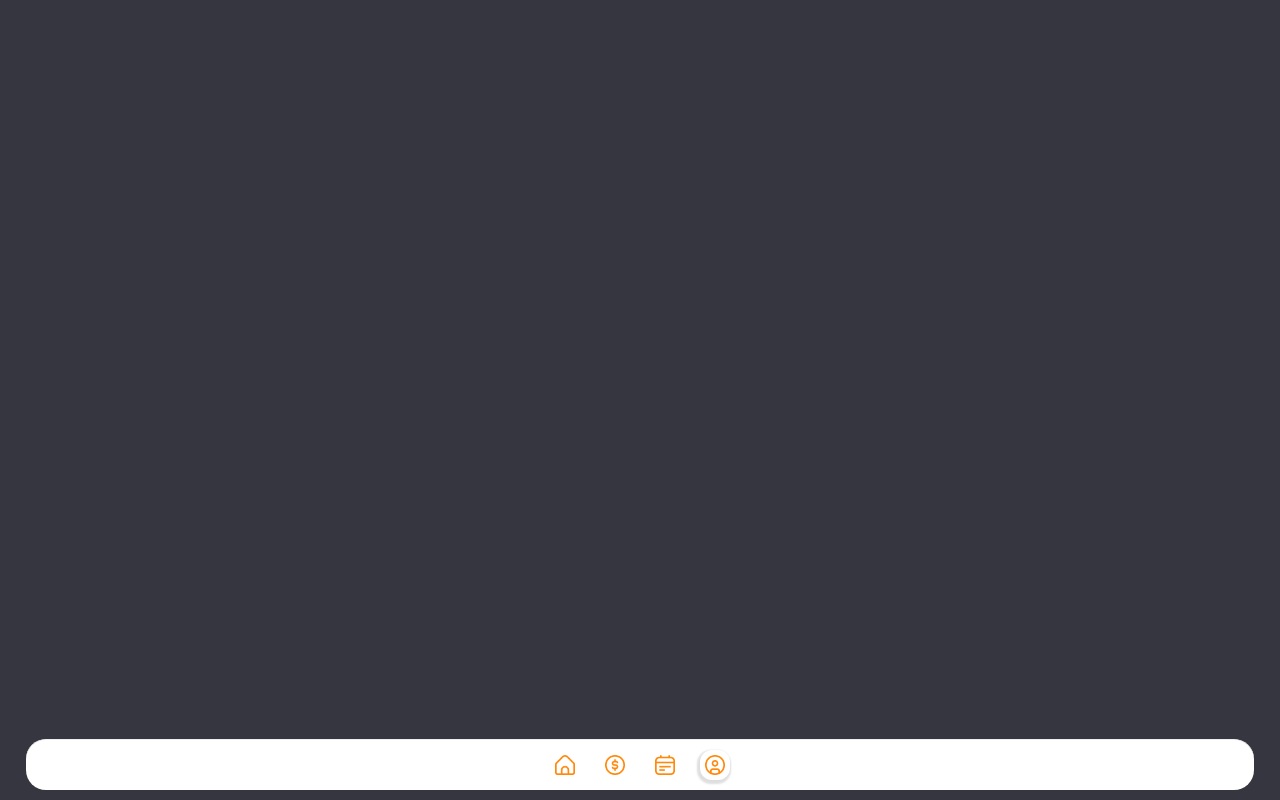
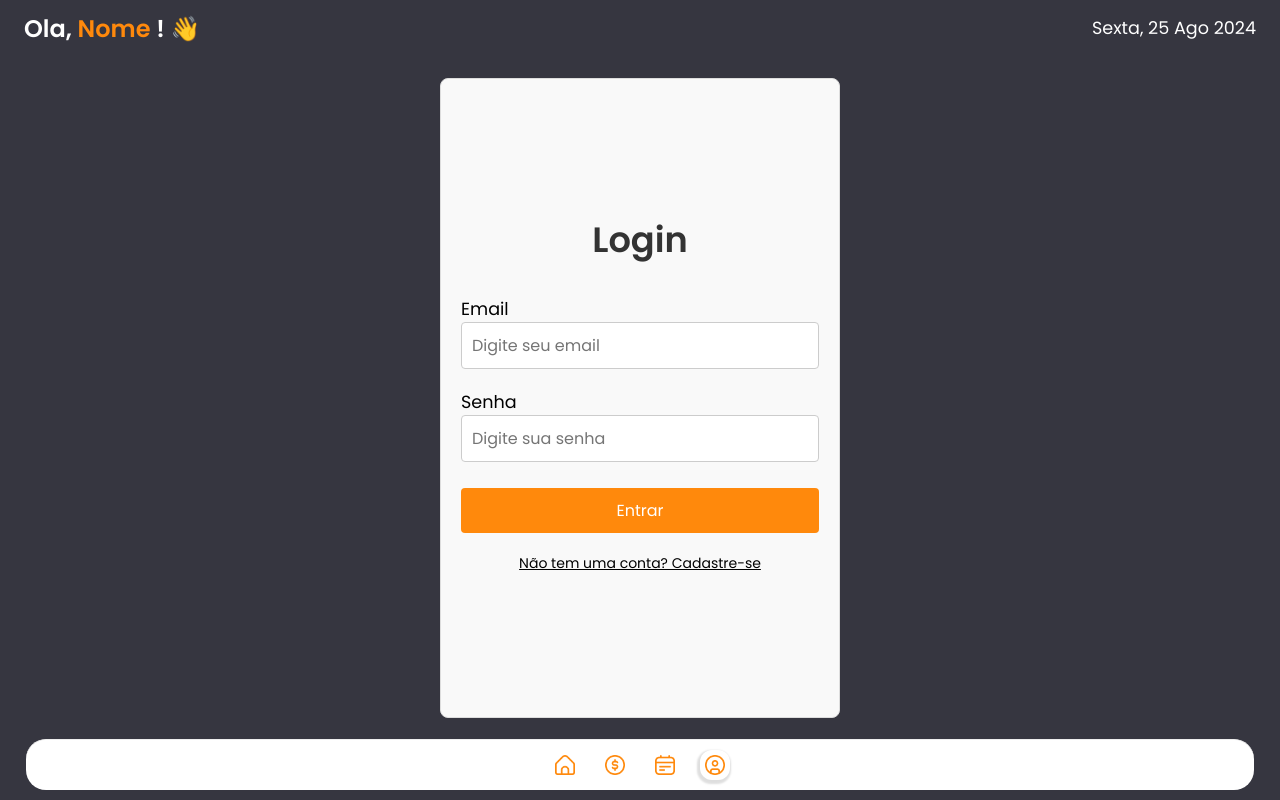
Before and after one commit to KenzoSant/smart-parking-front, a React (Vite) app in the folder FrontEnd/: page /perfil in a window 1280 px wide. Before the commit this address had no page. Built offline with nearby package versions, Linux system fonts and the light colour scheme.

Commit message:
commit-back

```diff
--- a/FrontEnd/index.html
+++ b/FrontEnd/index.html
@@ -1,5 +1,5 @@
 <!doctype html>
-<html lang="en">
+<html lang="pt-BR">
   <head>
     <meta charset="UTF-8" />
     <link rel="icon" type="image/svg+xml" href="./src/assets/img/parking.png" />
--- a/FrontEnd/package.json
+++ b/FrontEnd/package.json
@@ -11,6 +11,7 @@
   },
   "dependencies": {
     "@flaticon/flaticon-uicons": "^3.3.1",
+    "axios": "^1.7.7",
     "react": "^18.3.1",
     "react-dom": "^18.3.1",
     "react-hook-form": "^7.53.0",
--- a/FrontEnd/src/App.jsx
+++ b/FrontEnd/src/App.jsx
@@ -1,21 +1,21 @@
-import React, { useState } from 'react'
-import { BrowserRouter as Router, Routes, Route } from 'react-router-dom';
+import React from 'react';
+import { Routes, Route } from 'react-router-dom';
 import Home from './pages/Home/Home';
 import Payment from './pages/Payment/Payment';
+import User from './pages/User/User';
 import Nav from './components/Nav/Nav';
 
 function App() {
   return (
-    <Router>
     <div>
       <Routes>
         <Route path="/" element={<Home />} />
         <Route path="/pagar" element={<Payment />} />
+        <Route path="/perfil" element={<User />} />
+
       </Routes>
-        {/* Menu de navegação */}
       <Nav />
     </div>
-    </Router>
   );
 }
 
--- /dev/null
+++ b/FrontEnd/src/components/UserLog/UserLog.jsx
@@ -0,0 +1,98 @@
+import React, { useContext, useState } from 'react';
+import { AuthContext } from '../../context/AuthProvider'; // Ajuste o caminho se necessário
+import styles from './UserLog.module.css'; // Importação correta dos estilos
+
+const UserLog = () => {
+  const { login, register, error, loading } = useContext(AuthContext);
+  const [email, setEmail] = useState('');
+  const [password, setPassword] = useState('');
+  const [name, setName] = useState('');
+  const [isLogin, setIsLogin] = useState(true); // Estado para alternar entre login e cadastro
+
+  // Função para alternar entre Login e Cadastro
+  const toggleForm = () => {
+    setIsLogin(!isLogin);
+    setEmail('');
+    setPassword('');
+    setName('');
+  };
+
+  // Função para manipular o submit
+  const handleSubmit = (e) => {
+    e.preventDefault();
+    if (isLogin) {
+      handleLogin();
+    } else {
+      handleRegister();
+    }
+  };
+
+  // Função para login
+  const handleLogin = () => {
+    login(email, password);
+  };
+
+  // Função para cadastro
+  const handleRegister = () => {
+    register(name, email, password);
+  };
+
+  return (
+    <div className={styles.container}>
+      <h1 className={styles.title}>{isLogin ? 'Login' : 'Cadastro'}</h1>
+
+      <form className={styles.form} onSubmit={handleSubmit}>
+        {/* Se não for login, exibe o campo de nome */}
+        {!isLogin && (
+          <div className={styles.formGroup}>
+            <label htmlFor="name">Nome</label>
+            <input
+              type="text"
+              id="name"
+              className={styles.input}
+              placeholder="Digite seu nome"
+              value={name}
+              onChange={(e) => setName(e.target.value)}
+            />
+          </div>
+        )}
+
+        <div className={styles.formGroup}>
+          <label htmlFor="email">Email</label>
+          <input
+            type="email"
+            id="email"
+            className={styles.input}
+            placeholder="Digite seu email"
+            value={email}
+            onChange={(e) => setEmail(e.target.value)}
+          />
+        </div>
+
+        <div className={styles.formGroup}>
+          <label htmlFor="password">Senha</label>
+          <input
+            type="password"
+            id="password"
+            className={styles.input}
+            placeholder="Digite sua senha"
+            value={password}
+            onChange={(e) => setPassword(e.target.value)}
+          />
+        </div>
+
+        <button type="submit" className={styles.submitButton} disabled={loading}>
+          {loading ? 'Carregando...' : isLogin ? 'Entrar' : 'Cadastrar'}
+        </button>
+      </form>
+
+      {error && <p className={styles.error}>{error}</p>}
+
+      <button className={styles.toggleButton} onClick={toggleForm}>
+        {isLogin ? 'Não tem uma conta? Cadastre-se' : 'Já tem uma conta? Faça Login'}
+      </button>
+    </div>
+  );
+};
+
+export default UserLog;
--- /dev/null
+++ b/FrontEnd/src/components/UserLog/UserLog.module.css
@@ -0,0 +1,73 @@
+.container {
+    max-width: 400px;
+    margin: 0 auto;
+    padding: 20px;
+    border: 1px solid #ddd;
+    border-radius: 8px;
+    background-color: #f9f9f9;
+
+    display: flex;
+    flex-direction: column;
+    justify-content: center;
+    align-items: center;
+    min-height: 80vh;
+}
+
+.title {
+    text-align: center;
+    margin-bottom: 20px;
+    color: #333;
+}
+
+.form {
+    display: flex;
+    flex-direction: column;
+}
+
+.formGroup {
+    display: block;
+    align-items: center;
+    justify-content: center;
+    color: var(--primary-color-dark);
+    margin: 10px 0 10px 0;
+}
+
+.input {
+    width: 100%;
+    padding: 10px;
+    font-size: 16px;
+    border: 1px solid #ccc;
+    border-radius: 4px;
+}
+
+.submitButton {
+    width: 100%;
+    padding: 10px;
+    background-color: var(--second-color);
+    color: white;
+    border: none;
+    border-radius: 4px;
+    cursor: pointer;
+    font-size: 16px;
+    margin-top: 1rem;
+}
+
+.submitButton:hover {
+    background-color: var(--second-color-hover);
+}
+
+.toggleButton {
+    margin-top: 10px;
+    width: 100%;
+    padding: 10px;
+    background-color: transparent;
+    color: var(--primary-color-dark);
+    border: none;
+    cursor: pointer;
+    text-decoration: underline;
+    font-size: 14px;
+}
+
+.toggleButton:hover {
+    color: var(--second-color-hover);
+}
--- /dev/null
+++ b/FrontEnd/src/components/UserPage/UserPage.jsx
@@ -0,0 +1,36 @@
+import React, { useContext, useState } from 'react';
+import { AuthContext } from '../../context/AuthProvider'; // Ajuste o caminho
+import './UserPage.css';
+
+const UserPage = () => {
+  const { user, logout } = useContext(AuthContext); // Extraindo a função logout do contexto
+  const [vehicle, setVehicle] = useState('');
+
+  const handleAddVehicle = () => {
+    console.log("Veículo adicionado:", vehicle);
+    setVehicle('');
+  };
+
+  return (
+    <div>
+      <h1>Bem-vindo, {user ? user.name : 'Usuário'}</h1>
+      <div className="add-vehicle">
+        <h2>Adicionar Veículo</h2>
+        <input
+          type="text"
+          value={vehicle}
+          onChange={(e) => setVehicle(e.target.value)}
+          placeholder="Nome do veículo"
+        />
+        <button onClick={handleAddVehicle}>Adicionar</button>
+      </div>
+
+      {/* Botão de Logout */}
+      <button onClick={logout} className="logout-button">
+        Logout
+      </button>
+    </div>
+  );
+};
+
+export default UserPage;
--- /dev/null
+++ b/FrontEnd/src/context/AuthProvider.jsx
@@ -0,0 +1,115 @@
+import React, { createContext, useState, useEffect } from 'react';
+import axios from 'axios';
+import { useNavigate } from 'react-router-dom';
+
+export const AuthContext = createContext();
+
+const AuthProvider = ({ children }) => {
+  const [user, setUser] = useState(() => {
+    const token = localStorage.getItem('token');
+    return token ? { token } : null; // Se tiver token, retorna um objeto de usuário
+  });
+  const [loading, setLoading] = useState(false);
+  const [error, setError] = useState(null);
+  const navigate = useNavigate();
+
+  // Função para buscar os dados do usuário com base no token
+  const fetchUserData = async () => {
+    const token = localStorage.getItem('token');
+    if (token) {
+      try {
+        const response = await axios.get('http://localhost:8080/api/v1/user', {
+          headers: {
+            Authorization: `Bearer ${token}`,
+          },
+        });
+        setUser(response.data); // Armazena os dados do usuário
+        localStorage.setItem('user', JSON.stringify(response.data)); // Armazena no localStorage
+      } catch (err) {
+        console.error('Erro ao buscar dados do usuário:', err);
+      }
+    }
+  };
+
+  // Função para login
+  const login = async (email, password) => {
+    setLoading(true);
+    setError(null);
+    try {
+      const response = await axios.post('http://localhost:8080/api/v1/auth/login', {
+        email,
+        password,
+      });
+      const token = response.data.token; // Armazena o token
+      localStorage.setItem('token', token); // Armazena o token no localStorage
+      console.log("Resposta da API:", response.data);
+
+      // Busca os dados do usuário após o login
+      await fetchUserData();
+
+      navigate('/perfil');
+    } catch (err) {
+      setError(err.response ? err.response.data.message : 'Erro no login');
+    } finally {
+      setLoading(false);
+    }
+  };
+
+  // Função para registro
+  const register = async (name, email, password) => {
+    setLoading(true);
+    setError(null);
+    try {
+      const response = await axios.post('http://localhost:8080/api/v1/auth/register', {
+        name,
+        email,
+        password,
+      });
+      const token = response.data.token; // Armazena o token
+      localStorage.setItem('token', token); // Armazena o token no localStorage
+
+      // Busca os dados do usuário após o registro
+      await fetchUserData();
+
+      navigate('/perfil');
+    } catch (err) {
+      setError(err.response ? err.response.data.message : 'Erro no cadastro');
+    } finally {
+      setLoading(false);
+    }
+  };
+
+  // Função para logout
+  const logout = () => {
+    setUser(null); // Limpa o estado do usuário
+    localStorage.removeItem('token'); // Remove o token do localStorage
+    localStorage.removeItem('user'); // Remove o usuário do localStorage
+    navigate('/'); // Redireciona para a página inicial
+  };
+
+  // Efeito para verificar o token na inicialização
+  useEffect(() => {
+    const token = localStorage.getItem('token');
+    const user = localStorage.getItem('user');
+    if (token) {
+      if (user) {
+        try {
+          setUser(JSON.parse(user)); // Configura o usuário a partir do localStorage
+        } catch (e) {
+          console.error('Erro ao analisar o usuário:', e); // Trate erros de análise
+        }
+      } else {
+        // Se houver token, busque os dados do usuário
+        fetchUserData();
+      }
+    }
+  }, []);
+
+  return (
+    <AuthContext.Provider value={{ user, loading, error, login, register, logout }}>
+      {children}
+    </AuthContext.Provider>
+  );
+};
+
+export default AuthProvider;
--- a/FrontEnd/src/main.jsx
+++ b/FrontEnd/src/main.jsx
@@ -1,10 +1,16 @@
-import { StrictMode } from 'react'
-import { createRoot } from 'react-dom/client'
-import App from './App.jsx'
-import './index.css'
+import { StrictMode } from 'react';
+import { createRoot } from 'react-dom/client';
+import { BrowserRouter } from 'react-router-dom';
+import App from './App.jsx';
+import './index.css';
+import AuthProvider from './context/AuthProvider.jsx';
 
 createRoot(document.getElementById('root')).render(
-  <StrictMode>
-    <App />
-  </StrictMode>,
-)
+  <BrowserRouter>
+    <AuthProvider>
+      <StrictMode>
+        <App />
+      </StrictMode>
+    </AuthProvider>
+  </BrowserRouter>
+);
--- /dev/null
+++ b/FrontEnd/src/pages/User/User.css
@@ -0,0 +1,3 @@
+.user-container{
+    margin: 1.4rem;
+}
--- /dev/null
+++ b/FrontEnd/src/pages/User/User.jsx
@@ -0,0 +1,23 @@
+import React, { useContext } from 'react';
+import { AuthContext } from '../../context/AuthProvider'; // Certifique-se de ajustar o caminho
+import Header from '../../components/Header/Header';
+import UserLog from '../../components/UserLog/UserLog';
+import UserPage from '../../components/UserPage/UserPage' // Página do usuário logado
+
+import './User.css';
+
+const User = () => {
+  const { user } = useContext(AuthContext);
+  console.log("Estado do usuário:", user); // Verifique se o usuário está definido
+
+  return (
+    <div className='user'>
+      <Header />
+      <div className="user-container">
+        {user ? <UserPage /> : <UserLog />}
+      </div>
+    </div>
+  );
+};
+
+export default User;
```
Also changed, not shown: FrontEnd/src/components/UserPage/UserPage.css (added), 1 other file (tests, documents, lock files or other folders). Lines whose indentation alone changed are shown as unchanged.
